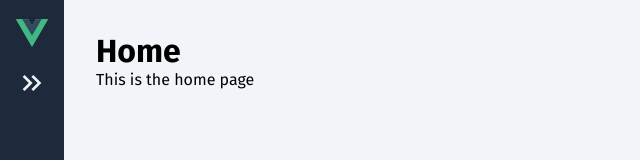
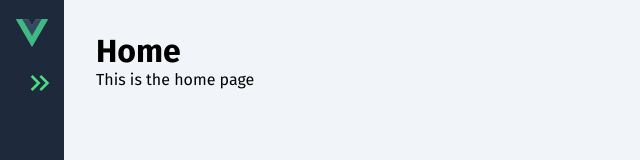
Before and after one commit to johnstuby7/vue-examples, a Vue app in the folder responsive-side-bar/: page / in a window 1280 px wide. In both pictures the pointer is over the button "keyboard_double_arrow_right". Shown: the top 160 px of the page, without its empty margins (0-640 px from the left). Built offline with nearby package versions, Linux system fonts and the light colour scheme.

Commit message:
Added in a hover color for the icon when it moves

```diff
--- a/responsive-side-bar/src/components/Sidebar.vue
+++ b/responsive-side-bar/src/components/Sidebar.vue
@@ -61,6 +61,13 @@ aside {
         font-size: 2rem;
         color: var(--light);
       }
+
+      &:hover {
+        .material-icons {
+          color: var(--primary);
+          transform: translateX(0.5rem);
+        }
+      }
     }
   }
 
```
